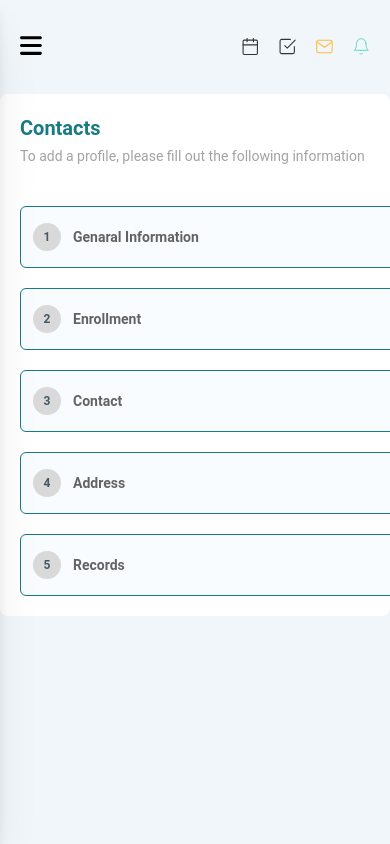
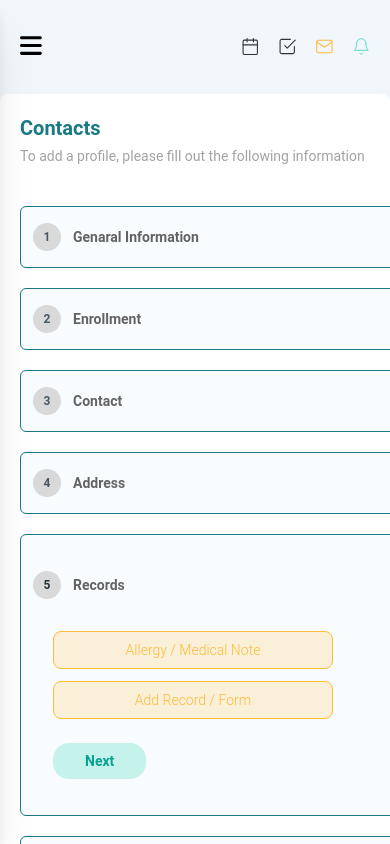
Before and after one commit to linear-digital/camiru-client-side, a React (Vite) app: page /dashboard/add-student in a window 390 px wide. Built offline with nearby package versions, Linux system fonts and the light colour scheme.

Commit message:
update index.html, AddStudent.jsx, Address.jsx and Records.jsx

```diff
--- a/src/Pages/Dashboard/AddStudent/AddStudent.jsx
+++ b/src/Pages/Dashboard/AddStudent/AddStudent.jsx
@@ -10,6 +10,7 @@ import Generalinfo from "./Generalinfo";
 import EnrollmentForm from './EnrollMentForm';
 import Contact from "./Contact";
 import Address from "./Address";
+import Records from "./Records";
 
 function Icon({ id, open }) {
     return (
@@ -28,7 +29,7 @@ function Icon({ id, open }) {
 
 
 const AddStudent = () => {
-    const [open, setOpen] = React.useState(0);
+    const [open, setOpen] = React.useState(5);
 
     const handleOpen = (value) => setOpen(open === value ? 0 : value);
 
@@ -119,7 +120,24 @@ const AddStudent = () => {
                         </div>
                     </AccordionHeader>
                     <AccordionBody>
-                        <Address />
+                        <Records />
+                    </AccordionBody>
+                </Accordion>
+                <Accordion open={open === 6} icon={<Icon id={6} open={open} />}
+                    className={`border rounded-md lg:px-7 px-3 ${open === 6 && "py-5"} border-[#187A82] bg-[#F8FCFF]`}
+                >
+                    <AccordionHeader onClick={() => handleOpen(6)} className="border-none items-center">
+                        <div className="flex items-center gap-3">
+                            <div className="lg:w-10 w-7 lg:h-10 h-7 bg-[#D9D9D9] rounded-full text-xs lg:text-base flex justify-center items-center" >
+                                6
+                            </div>
+                            <div className="text-[#646363] text-sm lg:text-2xl font-bold ">
+                                Additional Notes
+                            </div>
+                        </div>
+                    </AccordionHeader>
+                    <AccordionBody>
+                        <Records />
                     </AccordionBody>
                 </Accordion>
             </div>
--- a/src/Pages/Dashboard/AddStudent/Records.jsx
+++ b/src/Pages/Dashboard/AddStudent/Records.jsx
@@ -1 +1,20 @@
-rsc
+const Records = () => {
+    return (
+        <div className="flex gap-3 flex-col items-start lg:pl-14 pl-5">
+            <button className="px-5 py-2 border text-sm w-[280px] rounded-lg border-[#FFBB3B] text-[#FFBB3B] bg-[#FFBB3B33]">
+                Allergy / Medical Note
+            </button>
+
+            <button className="px-5 py-2 border w-[280px] text-sm rounded-lg border-[#FFBB3B] text-[#FFBB3B] bg-[#FFBB3B33]">
+                Add Record / Form
+            </button>
+            <div>
+                <button className='py-2 px-8 rounded-2xl mt-3 text-sm font-semibold text-[#06A390] bg-[#C6F2EC]'>
+                    Next
+                </button>
+            </div>
+        </div>
+    )
+}
+
+export default Records
```
